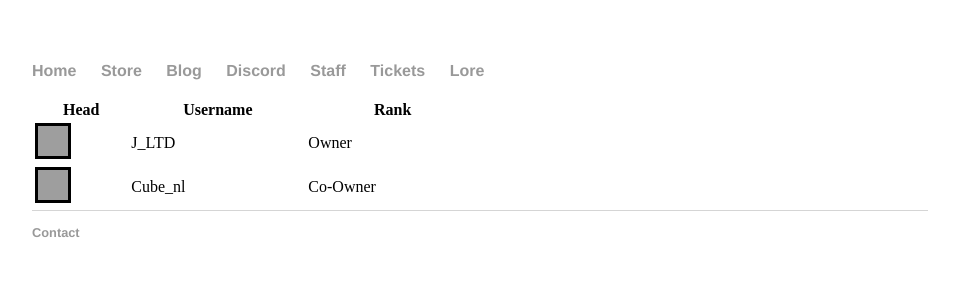
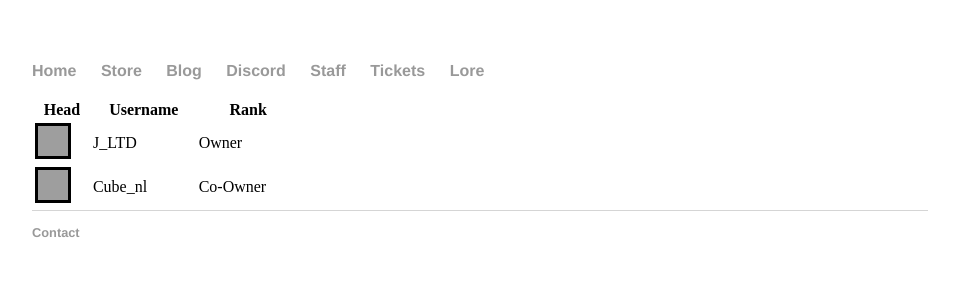
Before and after one commit to JustGamingLTD/justgamingltd.github.io2, a Jekyll site: the page built from staff/index.html, in a window 1280 px wide. Shown: the top 300 px of the page, without its empty margins (160-1119 px from the left). Built offline with Jekyll 4.4.1, drawn with Linux system fonts in a browser that asks for light colours; grey boxes are pictures that could not be loaded.

Commit message:
Update index.html

```diff
--- a/staff/index.html
+++ b/staff/index.html
@@ -5,7 +5,7 @@ title: PVAI - Staff
 
 <div>
 
-	<table style="width:50%">
+	<table style="width:30%">
 	  <tr>
 	    <th>Head</th>
 	    <th>Username</th>
```
